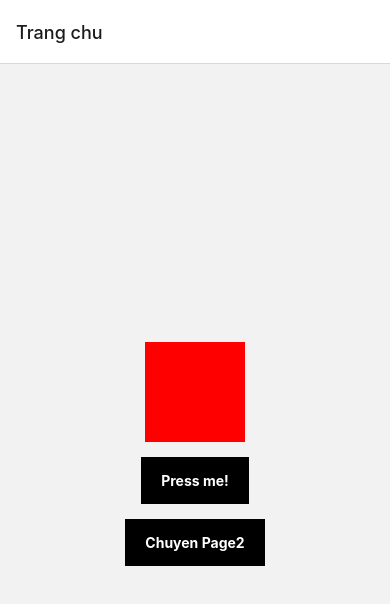
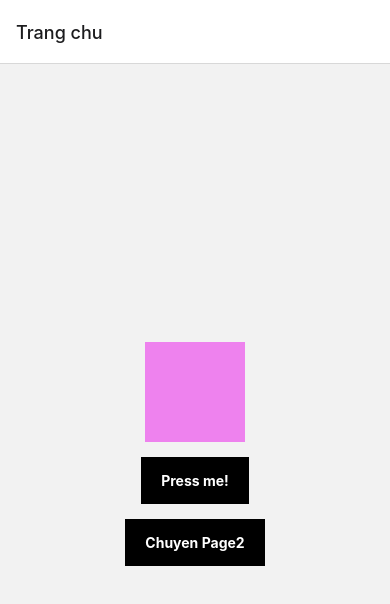
Before and after one commit to DuyLeHong/Lesson10-ReactNative, a React Native app: screen /Home in a window 390 px wide. Shown: the top 604 px of the page. Built offline with nearby package versions, Linux system fonts and the light colour scheme.

Commit message:
update Page1.js

```diff
--- a/Page1.js
+++ b/Page1.js
@@ -61,9 +61,9 @@ const styles = StyleSheet.create({
     justifyContent: 'center',
   },
   box: {
-    width: 200,
-    height: 200,
-    backgroundColor: 'red',
+    width: 300,
+    height: 300,
+    backgroundColor: 'violet',
   },
   button: {
     backgroundColor: 'black',
```
